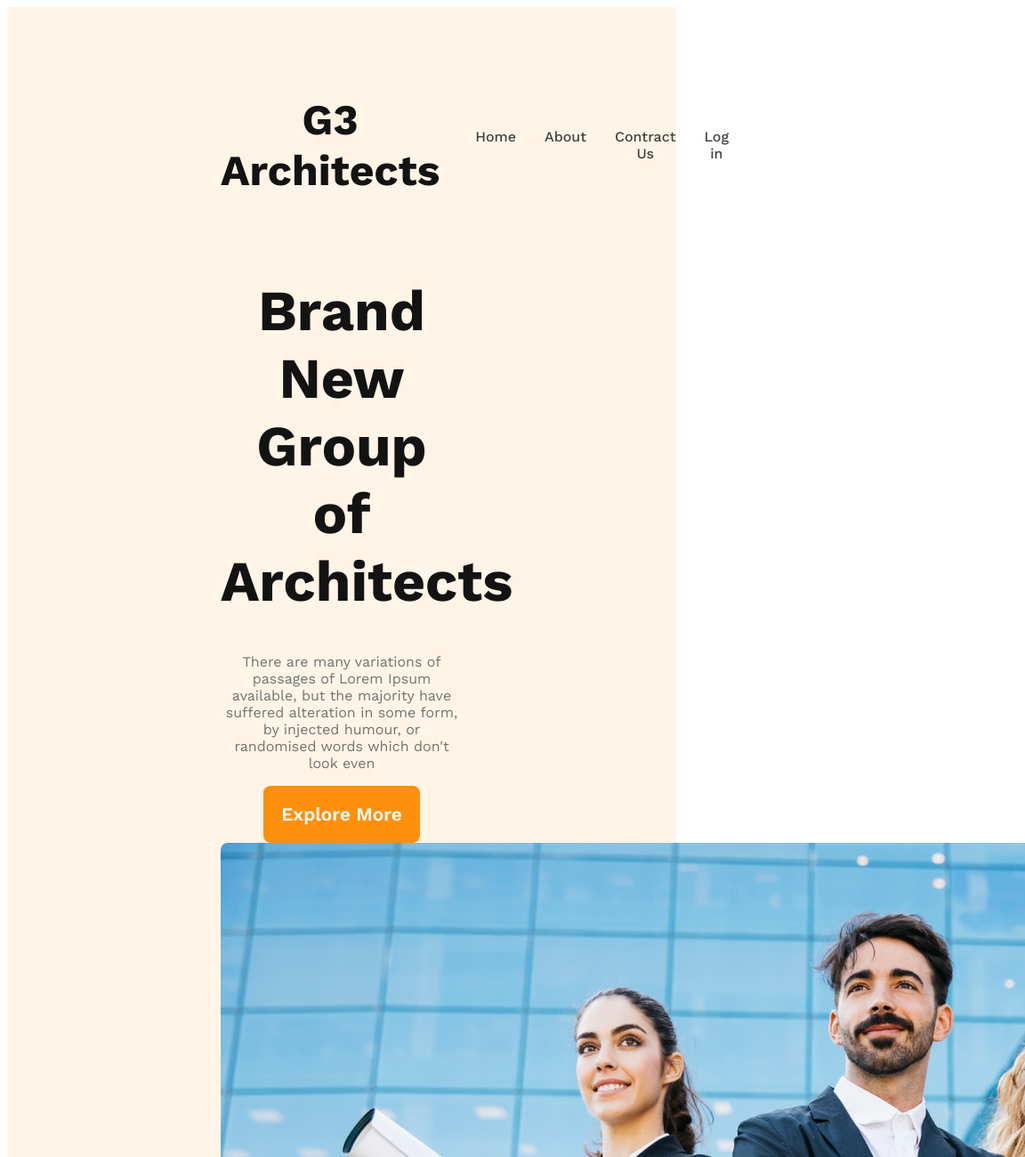
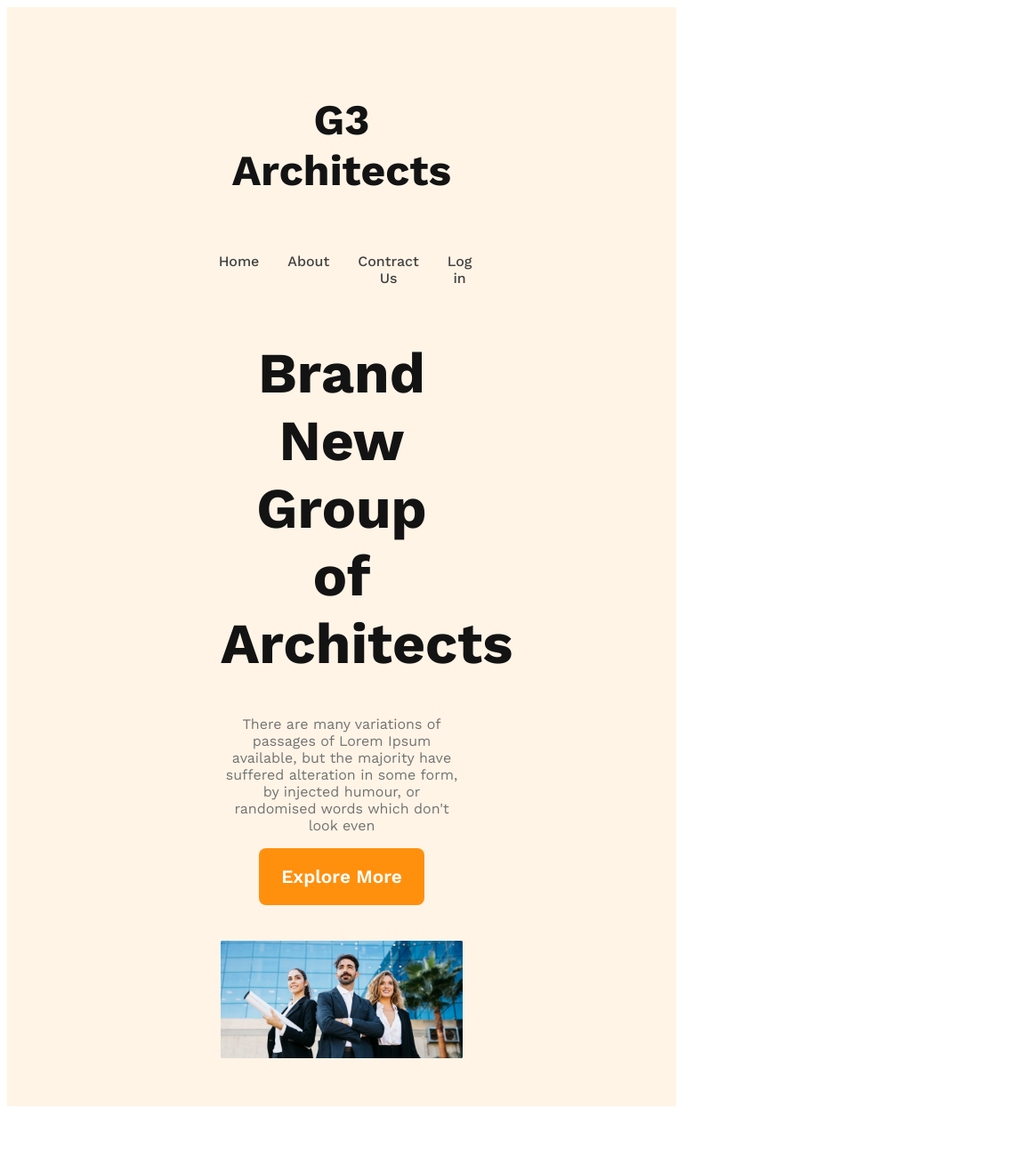
Before and after one commit to Naiim000/g3-architects-website, a plain HTML site: page index.html in a window 768 px wide. Shown: the top 1300 px of the page at 89% size, 1152 px wide, since content can reach past the window. After the commit the page ends 1251 px from the top, so only its background shows below. Drawn offline with nearby package versions, Linux system fonts and the light colour scheme.

Commit message:
simple responsive added

```diff
--- a/styles/architects.css
+++ b/styles/architects.css
@@ -12,7 +12,8 @@
     font-size: 1.3rem;
     font-weight: 600;
     border: 0;
-    padding: 20px;
+    padding: 20px 25px;
+    cursor: pointer;
 
 }
 
@@ -82,3 +83,35 @@ nav li a {
     font-size: 1 rem;
     font-weight: 400;
 }
+.banner img{
+    margin-top: 40px;
+    width: 100%;
+}
+
+
+
+
+
+
+/* responsive web */
+/* mobile */
+@media screen and ( max-width: 576px)
+{
+    header{
+        padding: 20px;
+    }
+    nav{
+        flex-direction: column;
+    }
+
+}
+/* tablet */
+@media screen  and (min-width:576px) and ( max-width:960px) {
+    header{
+        padding: auto;
+    }
+    nav{
+        flex-direction: column;
+    }
+
+}
```
